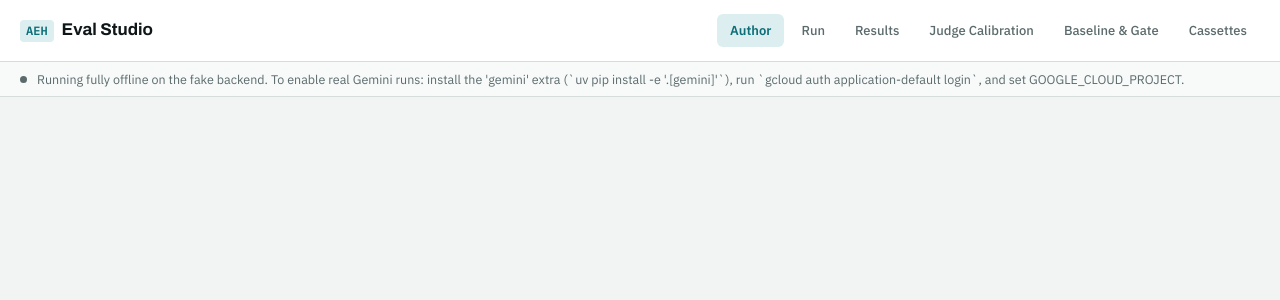
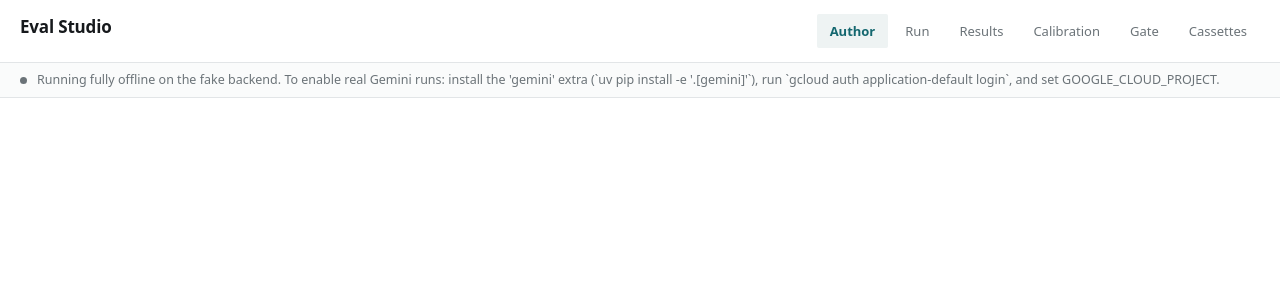
Before and after one commit to atharv-santosh/VerdictEval, a FastAPI app: page / in a window 1280 px wide. Shown: the top 300 px of the page. Run offline with FastAPI, Linux system fonts and the light colour scheme; data that the repository does not hold is empty.

Commit message:
cleanup ui

```diff
--- a/src/aeh/web/static/app.js
+++ b/src/aeh/web/static/app.js
@@ -144,9 +144,9 @@ function buildTaskForm(task) {
   const errBox = el("ul", { class: "err-list", style: "display:none" });
 
   const idInput = el("input", { type: "text", value: task.id, placeholder: "task_id" });
-  const inputBox = el("textarea", { placeholder: "Natural-language instruction the agent receives" }, []);
+  const inputBox = el("textarea", { placeholder: "Prompt" }, []);
   inputBox.value = task.input;
-  const rubricBox = el("textarea", { placeholder: "Rubric text for the judge (free text)" }, []);
+  const rubricBox = el("textarea", { placeholder: "Rubric" }, []);
   rubricBox.value = task.rubric;
   const seedsInput = el("input", { type: "text", value: task.seeds.join(", "), placeholder: "1, 2, 3" });
   const tagsInput = el("input", { type: "text", value: task.tags.join(", "), placeholder: "flaky, regressed" });
@@ -162,7 +162,7 @@ function buildTaskForm(task) {
   panel.appendChild(el("div", { class: "col", style: "margin-top:8px" }, [el("label", {}, ["Rubric"]), rubricBox]));
 
   // -- workspace files --
-  panel.appendChild(el("div", { class: "fieldset-title" }, [el("h3", {}, ["Setup workspace files"])]));
+  panel.appendChild(el("div", { class: "fieldset-title" }, [el("h3", {}, ["Workspace"])]));
   const wsList = el("div", {});
   const workspace = task.setup.workspace || {};
   const wsRows = Object.entries(workspace).map(([p, c]) => ({ path: p, content: c }));
@@ -187,7 +187,7 @@ function buildTaskForm(task) {
   panel.appendChild(el("button", { class: "btn small", onclick: () => { wsRows.push({ path: "", content: "" }); renderWs(); } }, ["+ Add file"]));
 
   // -- plan --
-  panel.appendChild(el("div", { class: "fieldset-title" }, [el("h3", {}, ["Scripted plan (fake backend)"])]));
+  panel.appendChild(el("div", { class: "fieldset-title" }, [el("h3", {}, ["Plan (fake backend)"])]));
   const planList = el("div", {});
   const planRows = (task.plan || []).map((s) => JSON.parse(JSON.stringify(s)));
   function renderPlan() {
@@ -378,7 +378,7 @@ function renderRunView() {
     ]),
     el("div", { class: "row", style: "margin-top:8px" }, [
       el("div", { class: "col grow" }, [el("label", {}, ["Seed override"]), seedsOverride]),
-      el("label", { class: "row", style: "align-items:center;gap:6px;font-weight:400;color:var(--ink)" }, [judgeCheck, el("span", {}, ["Also score with judge (advisory)"])]),
+      el("label", { class: "row", style: "align-items:center;gap:6px;font-weight:400;color:var(--ink)" }, [judgeCheck, el("span", {}, ["Score with judge"])]),
     ]),
     estimateBox,
     el("div", { class: "row", style: "margin-top:10px" }, [
@@ -494,11 +494,11 @@ async function renderResultsView() {
   try {
     runsList = (await api("/api/runs")).runs;
   } catch (e) {
-    v.appendChild(el("p", { class: "muted" }, ["No runs yet. Start one from the Run tab."]));
+    v.appendChild(el("p", { class: "muted" }, ["No runs yet."]));
     return;
   }
   if (!runsList.length) {
-    v.appendChild(el("p", { class: "muted" }, ["No runs yet. Start one from the Run tab."]));
+    v.appendChild(el("p", { class: "muted" }, ["No runs yet."]));
     return;
   }
 
@@ -609,7 +609,7 @@ async function openTrajectoryDrawer(runId, taskId, seed) {
   try {
     data = await api(`/api/runs/${runId}/trajectory/${encodeURIComponent(taskId)}/${seed}`);
   } catch (e) {
-    toast("Couldn't load trajectory: " + e.message, true);
+    toast("Trajectory load failed: " + e.message, true);
     return;
   }
   const backdrop = ensureDrawer();
@@ -640,9 +640,9 @@ async function openTrajectoryDrawer(runId, taskId, seed) {
   }
 
   if (data.judge) {
-    drawer.appendChild(el("h3", {}, ["Judge verdict (advisory)"]));
+    drawer.appendChild(el("h3", {}, ["Judge"]));
     drawer.appendChild(el("p", { class: "small" }, [`label=${data.judge.label} -- ${data.judge.rationale}`]));
-    drawer.appendChild(el("p", { class: "muted small" }, ["Pass/fail above is determined by assertions, not the judge; the judge is shown here for triage."]));
+    drawer.appendChild(el("p", { class: "muted small" }, ["Pass/fail comes from assertions. The judge is advisory."]));
   }
 
   backdrop.classList.add("open");
@@ -654,7 +654,7 @@ async function renderCalibrationView() {
   const v = document.getElementById("view-calibration");
   v.innerHTML = "";
   v.appendChild(el("h1", {}, ["Judge calibration"]));
-  v.appendChild(el("p", { class: "muted small" }, ["Human-labelled calibration set vs. a judge backend. Relabel a row and re-run to see kappa move live."]));
+  v.appendChild(el("p", { class: "muted small" }, ["Relabel a row and re-run to see kappa change."]));
 
   const rows = (await api("/api/calibration")).rows;
   state.calibrationRows = rows;
@@ -763,7 +763,7 @@ async function renderCalibrationView() {
       resultSlot.appendChild(el("div", { class: "grid-wrap" }, [ctable]));
 
       resultSlot.appendChild(el("h3", {}, [`Disagreements (${result.disagreements.length})`]));
-      if (!result.disagreements.length) resultSlot.appendChild(el("p", { class: "muted small" }, ["None -- perfect agreement on this set."]));
+      if (!result.disagreements.length) resultSlot.appendChild(el("p", { class: "muted small" }, ["None."]));
       for (const d of result.disagreements) {
         resultSlot.appendChild(
           el("div", { class: "disagreement" }, [
@@ -789,7 +789,7 @@ async function renderGateView() {
   const baseline = await api("/api/baseline");
   const baselineBox = el("div", { class: "panel panel-2" });
   if (!baseline.exists) {
-    baselineBox.appendChild(el("p", { class: "muted" }, ["No baseline saved yet. Run a suite, then click 'Save as baseline' from the Results tab."]));
+    baselineBox.appendChild(el("p", { class: "muted" }, ["No baseline saved."]));
   } else {
     baselineBox.appendChild(el("h3", {}, ["Current baseline"]));
     baselineBox.appendChild(el("p", { class: "small" }, [`${baseline.suite_name} -- saved ${new Date(baseline.created_at * 1000).toLocaleString()} -- ${Object.keys(baseline.tasks).length} task(s)`]));
@@ -799,7 +799,7 @@ async function renderGateView() {
   let runsList = [];
   try { runsList = (await api("/api/runs")).runs; } catch (e) { /* none yet */ }
   if (!runsList.length) {
-    v.appendChild(el("p", { class: "muted" }, ["Run a suite from the Run tab, then compare it against the baseline here."]));
+    v.appendChild(el("p", { class: "muted" }, ["No run to compare."]));
     return;
   }
 
@@ -822,7 +822,7 @@ async function renderGateView() {
         el("p", {}, [el("span", { class: `pill verdict-pill ${result.gate_passed ? "stable-pass" : "stable-fail"}` }, [result.gate_passed ? "GATE PASSED" : "GATE FAILED"]), el("span", { class: "muted small", style: "margin-left:8px" }, [`tolerance z=${result.z}`])])
       );
       const table = el("table", { class: "grid" });
-      table.appendChild(el("thead", {}, [el("tr", {}, [el("th", {}, ["Task"]), el("th", {}, ["Baseline"]), el("th", {}, ["Current"]), el("th", {}, ["Margin (why this wide)"]), el("th", {}, ["Classification"])])]));
+      table.appendChild(el("thead", {}, [el("tr", {}, [el("th", {}, ["Task"]), el("th", {}, ["Baseline"]), el("th", {}, ["Current"]), el("th", {}, ["Margin"]), el("th", {}, ["Classification"])])]));
       const tbody = el("tbody", {});
       for (const d of result.diffs) {
         const base = d.baseline_pass_rate;
@@ -944,4 +944,4 @@ async function boot() {
   await renderCalibrationView();
 }
 
-boot().catch((e) => toast("Failed to load Eval Studio: " + e.message, true));
+boot().catch((e) => toast("Load failed: " + e.message, true));
--- a/src/aeh/web/static/style.css
+++ b/src/aeh/web/static/style.css
@@ -1,36 +1,36 @@
 :root {
-  --ground: #F1F4F3;
-  --panel: #FFFFFF;
-  --panel-2: #F7FAF9;
-  --ink: #0F1618;
-  --mid: #5B6A6C;
-  --line: #D6DEDC;
-  --line-2: #E7EDEB;
-  --accent: #0E6E78;
-  --accent-soft: #DCEEEF;
-  --critical: #A8322A;
-  --safe: #2C6A4E;
-  --warn: #8F5E10;
-  --radius: 6px;
-  --font-head: "Archivo", "Helvetica Neue", Arial, sans-serif;
-  --font-body: "IBM Plex Sans", "Helvetica Neue", Arial, sans-serif;
-  --font-mono: "IBM Plex Mono", "SF Mono", Consolas, monospace;
+  --ground: #ffffff;
+  --panel: #ffffff;
+  --panel-2: #fafbfb;
+  --ink: #16191c;
+  --mid: #6b7378;
+  --line: #e2e5e7;
+  --line-2: #eceff0;
+  --accent: #14676f;
+  --accent-soft: #eef3f3;
+  --critical: #a3322a;
+  --safe: #2b6446;
+  --warn: #7a5a12;
+  --radius: 2px;
+  --font-head: system-ui, -apple-system, "Segoe UI", Helvetica, Arial, sans-serif;
+  --font-body: system-ui, -apple-system, "Segoe UI", Helvetica, Arial, sans-serif;
+  --font-mono: ui-monospace, SFMono-Regular, "SF Mono", Menlo, Consolas, monospace;
 }
 
 @media (prefers-color-scheme: dark) {
   :root:not([data-theme="light"]) {
-    --ground: #0C1214;
-    --panel: #141C1E;
-    --panel-2: #101819;
-    --ink: #DFE8E7;
-    --mid: #8A9A9B;
-    --line: #243033;
-    --line-2: #1B2527;
-    --accent: #4DB2BB;
-    --accent-soft: #132A2D;
-    --critical: #E0736A;
-    --safe: #63B48A;
-    --warn: #D2A04A;
+    --ground: #14171a;
+    --panel: #14171a;
+    --panel-2: #191d21;
+    --ink: #dfe3e6;
+    --mid: #8e979d;
+    --line: #272c30;
+    --line-2: #21262a;
+    --accent: #52aeb5;
+    --accent-soft: #1a2426;
+    --critical: #de7b71;
+    --safe: #66b48d;
+    --warn: #c39a4c;
   }
 }
 
@@ -41,7 +41,7 @@ html, body {
   background: var(--ground);
   color: var(--ink);
   font-family: var(--font-body);
-  font-size: 14px;
+  font-size: 13px;
   line-height: 1.45;
 }
 
@@ -82,7 +82,7 @@ button { font-family: var(--font-body); cursor: pointer; }
   background: var(--accent-soft);
   color: var(--accent);
   padding: 2px 6px;
-  border-radius: 4px;
+  border-radius: 2px;
   font-size: 12px;
 }
 .brand-name { font-family: var(--font-head); font-weight: 700; font-size: 17px; }
@@ -197,7 +197,7 @@ input:focus, textarea:focus, select:focus { outline: none; border-color: var(--a
 .task-card .tid { font-family: var(--font-mono); font-weight: 600; }
 .task-card .tprompt { color: var(--mid); font-size: 12.5px; flex: 1; min-width: 180px; }
 .task-tags { display: flex; gap: 4px; }
-.tag { font-size: 10.5px; padding: 1px 6px; border-radius: 4px; background: var(--panel-2); color: var(--mid); border: 1px solid var(--line-2); }
+.tag { font-size: 10.5px; padding: 1px 6px; border-radius: 2px; background: var(--panel-2); color: var(--mid); border: 1px solid var(--line-2); }
 
 .repeat-row {
   display: grid;
@@ -228,7 +228,7 @@ table.grid tbody tr:hover { background: var(--panel-2); }
   justify-content: center;
   width: 26px;
   height: 26px;
-  border-radius: 4px;
+  border-radius: 2px;
   border: 1px solid var(--line);
   cursor: pointer;
   font-family: var(--font-mono);
@@ -299,8 +299,8 @@ table.grid tbody tr:hover { background: var(--panel-2); }
 /* ---------- gate ---------- */
 
 .margin-bar { display: flex; align-items: center; gap: 8px; }
-.margin-track { position: relative; height: 10px; background: var(--line-2); border-radius: 5px; flex: 1; min-width: 90px; }
-.margin-band { position: absolute; top: 0; bottom: 0; background: var(--accent-soft); border-radius: 5px; }
+.margin-track { position: relative; height: 10px; background: var(--line-2); border-radius: 2px; flex: 1; min-width: 90px; }
+.margin-band { position: absolute; top: 0; bottom: 0; background: var(--accent-soft); border-radius: 2px; }
 .margin-point { position: absolute; top: -3px; width: 2px; height: 16px; background: var(--ink); }
 
 .diff-row.regressed { background: color-mix(in srgb, var(--critical) 8%, transparent); }
--- a/src/aeh/web/templates/index.html
+++ b/src/aeh/web/templates/index.html
@@ -4,24 +4,18 @@
   <meta charset="utf-8" />
   <meta name="viewport" content="width=device-width, initial-scale=1" />
   <title>Eval Studio</title>
-  <link rel="preconnect" href="https://fonts.googleapis.com">
-  <link rel="preconnect" href="https://fonts.gstatic.com" crossorigin>
-  <link href="https://fonts.googleapis.com/css2?family=Archivo:wght@600;700&family=IBM+Plex+Sans:wght@400;500;600&family=IBM+Plex+Mono:wght@400;500;600&display=swap" rel="stylesheet">
   <link rel="stylesheet" href="/static/style.css" />
 </head>
 <body>
   <div id="app">
     <header class="topbar">
-      <div class="brand">
-        <span class="brand-mark">AEH</span>
-        <span class="brand-name">Eval Studio</span>
-      </div>
+      <h1 class="brand-name">Eval Studio</h1>
       <nav class="tabs" id="tabs">
         <button class="tab active" data-tab="author">Author</button>
         <button class="tab" data-tab="run">Run</button>
         <button class="tab" data-tab="results">Results</button>
-        <button class="tab" data-tab="calibration">Judge Calibration</button>
-        <button class="tab" data-tab="gate">Baseline &amp; Gate</button>
+        <button class="tab" data-tab="calibration">Calibration</button>
+        <button class="tab" data-tab="gate">Gate</button>
         <button class="tab" data-tab="cassettes">Cassettes</button>
       </nav>
     </header>
```
